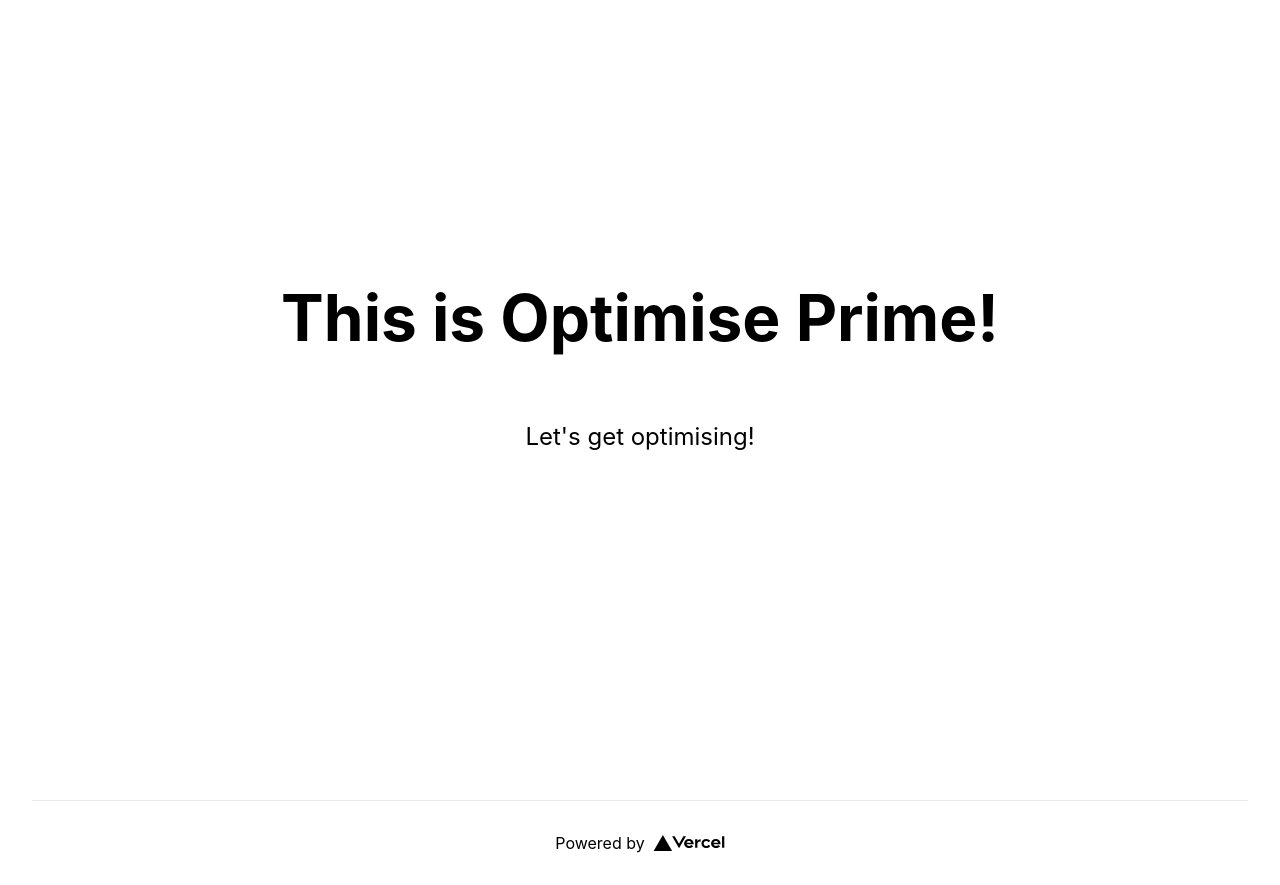
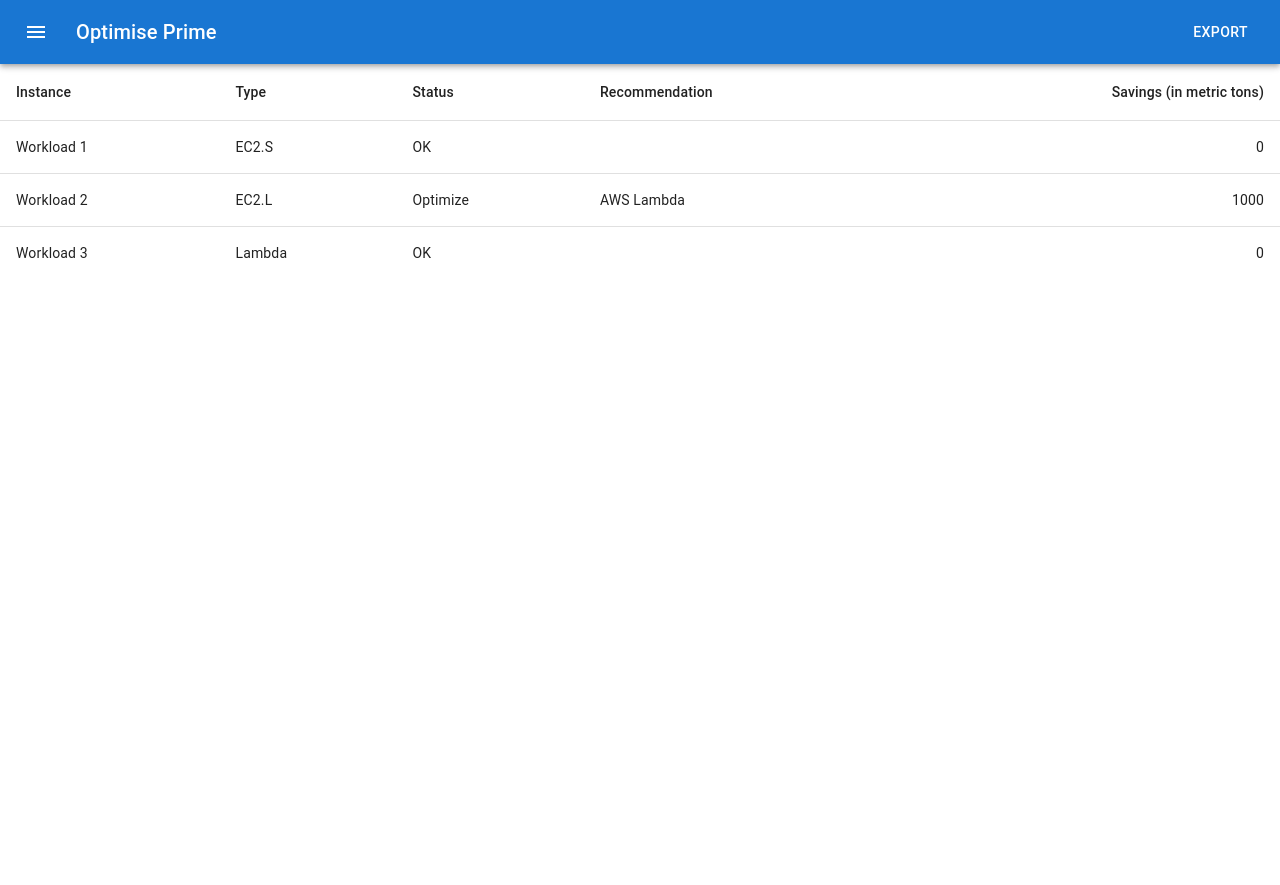
Before and after one commit to nzhebel/optimise-prime-frontend, a Next.js app: page / in a window 1280 px wide. After the commit the page ends 800 px from the top, so only its background shows below. Built offline with nearby package versions, Linux system fonts and the light colour scheme.

Commit message:
Setup skeleton of MVP

```diff
--- /dev/null
+++ b/components/RecommendationTable.js
@@ -0,0 +1,49 @@
+import React from 'react'
+
+import { TableContainer, Table, TableHead, TableRow, TableCell, TableBody } from '@mui/material'
+
+const RecommendationTable = () => {
+  return (
+    <TableContainer>
+        <Table sx={{ minWidth: 650 }} aria-label="recommendation table">
+            <TableHead>
+                <TableRow>
+                    <TableCell>Instance</TableCell>
+                    <TableCell align='left'>Type</TableCell>
+                    <TableCell align='left'>Status</TableCell>
+                    <TableCell align='left'>Recommendation</TableCell>
+                    <TableCell align='right'>Savings (in metric tons)</TableCell>
+                </TableRow>
+            </TableHead>
+            <TableBody>
+                {rows.map((row) => (
+                    <TableRow
+                    key={row.instance}
+                    sx={{ '&:last-child td, &:last-child th': { border: 0 } }}
+                    >
+                        <TableCell component="th" scope="row">
+                            {row.instance}
+                        </TableCell>
+                        <TableCell align="left">{row.type}</TableCell>
+                        <TableCell align="left">{row.status}</TableCell>
+                        <TableCell align="left">{row.recommendation}</TableCell>
+                        <TableCell align="right">{row.savings}</TableCell>
+                    </TableRow>
+                ))}
+            </TableBody>
+        </Table>
+    </TableContainer>
+  )
+}
+
+function createData(instance, type, status, recommendation, savings) {
+    return { instance, type, status, recommendation, savings };
+  }
+
+  const rows = [
+    createData('Workload 1', 'EC2.S', 'OK', '', 0),
+    createData('Workload 2', 'EC2.L', 'Optimize', 'AWS Lambda', 1000),
+    createData('Workload 3', 'Lambda', 'OK', '', 0)
+  ];
+
+export default RecommendationTable
--- /dev/null
+++ b/components/TopBar.js
@@ -0,0 +1,34 @@
+import PropTypes from 'prop-types'
+import React, { Component } from 'react'
+
+import { AppBar, Box, IconButton, Toolbar, Button, Typography } from '@mui/material';
+import MenuIcon from '@mui/icons-material/Menu';
+
+export default class TopBar extends Component {
+  //static propTypes = {second: third}
+
+  render() {
+    return (
+        <Box sx={{ flexGrow: 1 }}>
+        <AppBar position="static">
+          <Toolbar>
+            <IconButton
+              size="large"
+              edge="start"
+              color="inherit"
+              aria-label="menu"
+              sx={{ mr: 2 }}>
+                <MenuIcon />
+            </IconButton>
+            <Typography variant="h6" component="div" sx={{ flexGrow: 1 }}>
+              Optimise Prime
+            </Typography>
+            <Button color="inherit">
+              Export
+            </Button>
+          </Toolbar>
+        </AppBar>
+      </Box>
+    )
+  }
+}
--- a/package.json
+++ b/package.json
@@ -9,6 +9,11 @@
     "lint": "next lint"
   },
   "dependencies": {
+    "@emotion/react": "^11.10.5",
+    "@emotion/styled": "^11.10.5",
+    "@fontsource/roboto": "^4.5.8",
+    "@mui/icons-material": "^5.10.9",
+    "@mui/material": "^5.10.11",
     "next": "13.0.0",
     "react": "18.2.0",
     "react-dom": "18.2.0"
--- /dev/null
+++ b/pages/api/recommendation.js
@@ -0,0 +1,5 @@
+// Next.js API route support: https://nextjs.org/docs/api-routes/introduction
+
+export default function handler(req, res) {
+  res.status(200).json({ name: 'John Doe' })
+}
--- a/pages/index.js
+++ b/pages/index.js
@@ -2,37 +2,16 @@ import Head from 'next/head'
 import Image from 'next/image'
 import styles from '../styles/Home.module.css'
 
+import * as React from 'react';
+import { Box } from '@mui/material'
+import TopBar from '../components/TopBar.js'
+import RecommendationTable from '../components/RecommendationTable';
+
 export default function Home() {
   return (
-    <div className={styles.container}>
-      <Head>
-        <title>Optimise Prime</title>
-        <meta name="description" content="Sustainable optimisation of cloud workloads" />
-        <link rel="icon" href="/favicon.ico" />
-      </Head>
-
-      <main className={styles.main}>
-        <h1 className={styles.title}>
-          This is Optimise Prime!
-        </h1>
-
-        <p className={styles.description}>
-          Let's get optimising!
-        </p>
-      </main>
-
-      <footer className={styles.footer}>
-        <a
-          href="https://vercel.com?utm_source=create-next-app&utm_medium=default-template&utm_campaign=create-next-app"
-          target="_blank"
-          rel="noopener noreferrer"
-        >
-          Powered by{' '}
-          <span className={styles.logo}>
-            <Image src="/vercel.svg" alt="Vercel Logo" width={72} height={16} />
-          </span>
-        </a>
-      </footer>
-    </div>
+    <Box sx={{ flexGrow: 1 }}>
+      <TopBar></TopBar>
+      <RecommendationTable></RecommendationTable>
+    </Box>
   )
 }
--- a/styles/Home.module.css
+++ b/styles/Home.module.css
@@ -28,23 +28,6 @@
   flex-grow: 1;
 }
 
-.title a {
-  color: #0070f3;
-  text-decoration: none;
-}
-
-.title a:hover,
-.title a:focus,
-.title a:active {
-  text-decoration: underline;
-}
-
-.title {
-  margin: 0;
-  line-height: 1.15;
-  font-size: 4rem;
-}
-
 .title,
 .description {
   text-align: center;
@@ -54,58 +37,6 @@
   margin: 4rem 0;
   line-height: 1.5;
   font-size: 1.5rem;
-}
-
-.code {
-  background: #fafafa;
-  border-radius: 5px;
-  padding: 0.75rem;
-  font-size: 1.1rem;
-  font-family: Menlo, Monaco, Lucida Console, Liberation Mono, DejaVu Sans Mono,
-    Bitstream Vera Sans Mono, Courier New, monospace;
-}
-
-.grid {
-  display: flex;
-  align-items: center;
-  justify-content: center;
-  flex-wrap: wrap;
-  max-width: 800px;
-}
-
-.card {
-  margin: 1rem;
-  padding: 1.5rem;
-  text-align: left;
-  color: inherit;
-  text-decoration: none;
-  border: 1px solid #eaeaea;
-  border-radius: 10px;
-  transition: color 0.15s ease, border-color 0.15s ease;
-  max-width: 300px;
-}
-
-.card:hover,
-.card:focus,
-.card:active {
-  color: #0070f3;
-  border-color: #0070f3;
-}
-
-.card h2 {
-  margin: 0 0 1rem 0;
-  font-size: 1.5rem;
-}
-
-.card p {
-  margin: 0;
-  font-size: 1.25rem;
-  line-height: 1.5;
-}
-
-.logo {
-  height: 1em;
-  margin-left: 0.5rem;
 }
 
 @media (max-width: 600px) {
```
Also changed, not shown: 1 other file (tests, documents, lock files or other folders).
